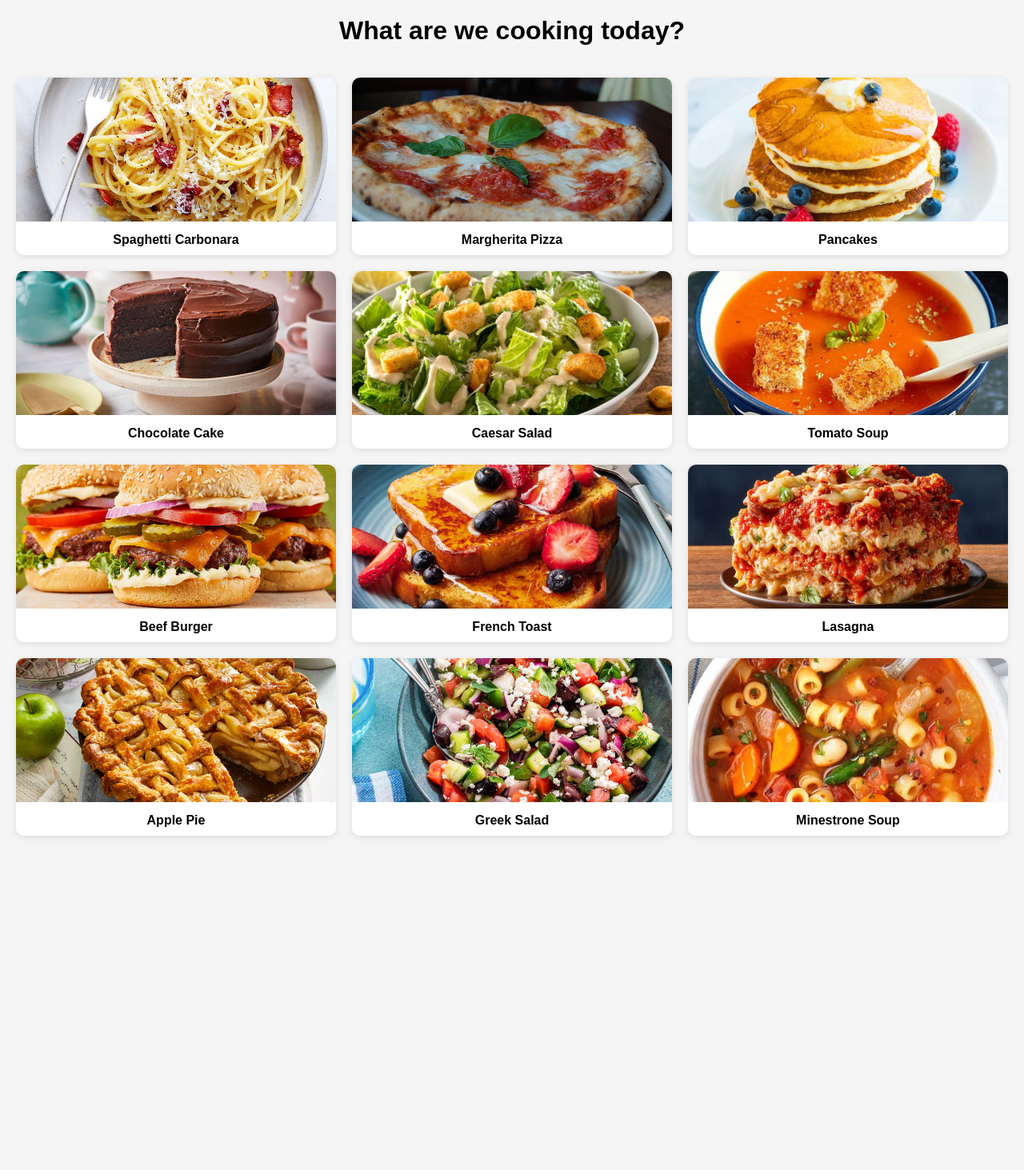
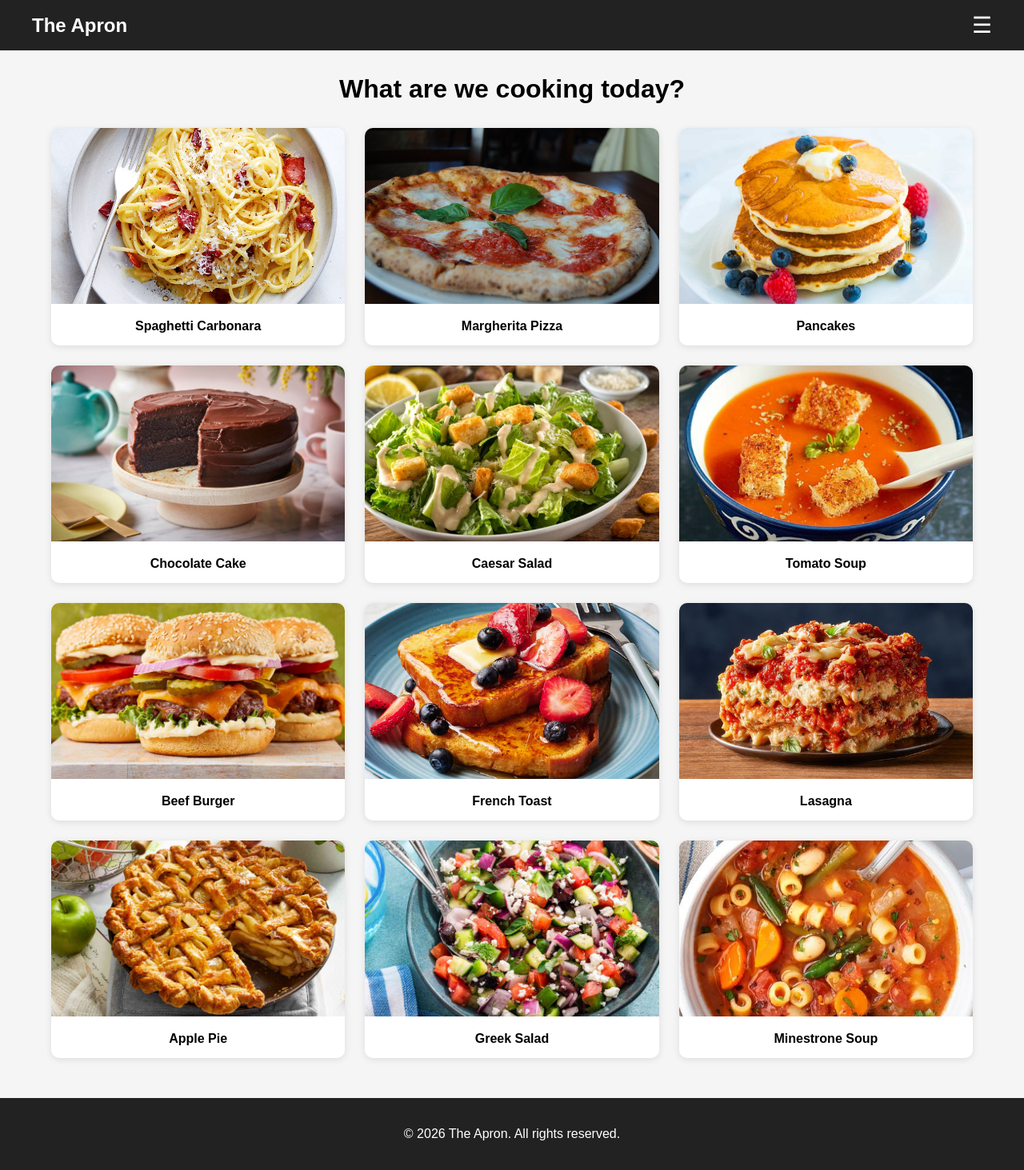
Before and after one commit to IvanJaman/TheApron, a PHP site: page / in a window 1280 px wide. Shown: the whole page at 80% size. Before the commit the page ends 1047 px from the top, so only its background shows below. Run offline with PHP 8.4, Linux system fonts and the light colour scheme; data comes from the database, SQL or seed files in the repository.

Commit message:
Added navbar and footer

```diff
--- a/css/style.css
+++ b/css/style.css
@@ -1,19 +1,29 @@
 body {
+    margin: 0;
     font-family: Arial, sans-serif;
-    margin: 0;
     background: #f5f5f5;
+    min-height: 100vh;
+    display: flex;
+    flex-direction: column;
+}
+
+.container {
+    flex: 1;
+    width: 90%;
+    max-width: 1200px;
+    margin: 0 auto;
 }
 
 .page-title {
     text-align: center;
-    margin: 20px 0;
+    margin: 30px 0;
 }
 
 .grid {
     display: grid;
     grid-template-columns: repeat(3, 1fr);
-    gap: 20px;
-    padding: 20px;
+    gap: 25px;
+    margin-bottom: 50px;
 }
 
 .card {
@@ -23,7 +33,7 @@ body {
     text-decoration: none;
     color: black;
     box-shadow: 0 2px 8px rgba(0,0,0,0.1);
-    transition: 0.2s;
+    transition: transform 0.2s;
 }
 
 .card:hover {
@@ -32,14 +42,75 @@ body {
 
 .card img {
     width: 100%;
-    height: 180px;
+    height: 220px;
     object-fit: cover;
 }
 
 .card-title {
-    padding: 10px;
+    padding: 15px;
+    text-align: center;
     font-weight: bold;
+}
+
+/* NAVBAR */
+
+.navbar {
+    background: #222;
+    color: white;
+
+    display: flex;
+    justify-content: space-between;
+    align-items: center;
+
+    padding: 15px 40px;
+
+    position: relative;
+}
+
+.logo {
+    font-size: 24px;
+    font-weight: bold;
+}
+
+.hamburger {
+    font-size: 28px;
+    cursor: pointer;
+    user-select: none;
+}
+
+.nav-links {
+    display: none;
+    position: absolute;
+    top: 70px;
+    right: 20px;
+    background: #333;
+    border-radius: 10px;
+    flex-direction: column;
+    min-width: 180px;
+    overflow: hidden;
+    box-shadow: 0 4px 12px rgba(0,0,0,0.2);
+}
+
+.nav-links.active {
+    display: flex;
+}
+
+.nav-links a {
+    color: white;
+    text-decoration: none;
+    padding: 15px 20px;
+    transition: background 0.2s;
+}
+
+.nav-links a:hover {
+    background: #444;
+}
+
+.footer {
+    background: #222;
+    color: white;
     text-align: center;
+    padding: 20px;
 }
 
 @media (max-width: 900px) {
@@ -49,7 +120,13 @@ body {
 }
 
 @media (max-width: 600px) {
+    .navbar {
+        padding: 15px 20px;
+    }
     .grid {
         grid-template-columns: 1fr;
     }
+    .card img {
+        height: 200px;
+    }
 }
--- a/index.php
+++ b/index.php
@@ -10,23 +10,57 @@ $recipes = $stmt->fetchAll(PDO::FETCH_ASSOC);
 <html lang="en">
 <head>
     <meta charset="UTF-8">
+    <meta name="viewport" content="width=device-width, initial-scale=1.0">
     <title>The Apron</title>
     <link rel="stylesheet" href="css/style.css">
 </head>
 <body>
+
+    <nav class="navbar">
+        <div class="logo">The Apron</div>
+        <div class="hamburger" id="hamburger">
+            ☰
+        </div>
+        <div class="nav-links" id="navLinks">
+            <a href="index.php">Početna</a>
+        </div>
+    </nav>
+
+    <main class="container">
 
         <h1 class="page-title">What are we cooking today?</h1>
 
         <div class="grid">
             <?php foreach ($recipes as $recipe): ?>
                 <a class="card" href="recipe.php?id=<?= $recipe['id'] ?>">
-            <img src="/theapron<?= $recipe['image_url'] ?>">
+                    <img src="/theapron<?= $recipe['image_url'] ?>" alt="<?= $recipe['title'] ?>">
                     <div class="card-title">
                         <?= htmlspecialchars($recipe['title']) ?>
                     </div>
                 </a>
             <?php endforeach; ?>
         </div>
+    </main>
 
+    <footer class="footer">
+        <p>© 2026 The Apron. All rights reserved.</p>
+    </footer>
+    <script>
+        const hamburger = document.getElementById("hamburger");
+        const navLinks = document.getElementById("navLinks");
+
+        hamburger.addEventListener("click", (e) => {
+            e.stopPropagation();
+            navLinks.classList.toggle("active");
+        });
+
+        navLinks.addEventListener("click", (e) => {
+            e.stopPropagation();
+        });
+
+        document.addEventListener("click", () => {
+            navLinks.classList.remove("active");
+        });
+    </script>
 </body>
 </html>
```
Lines whose indentation alone changed are shown as unchanged.
